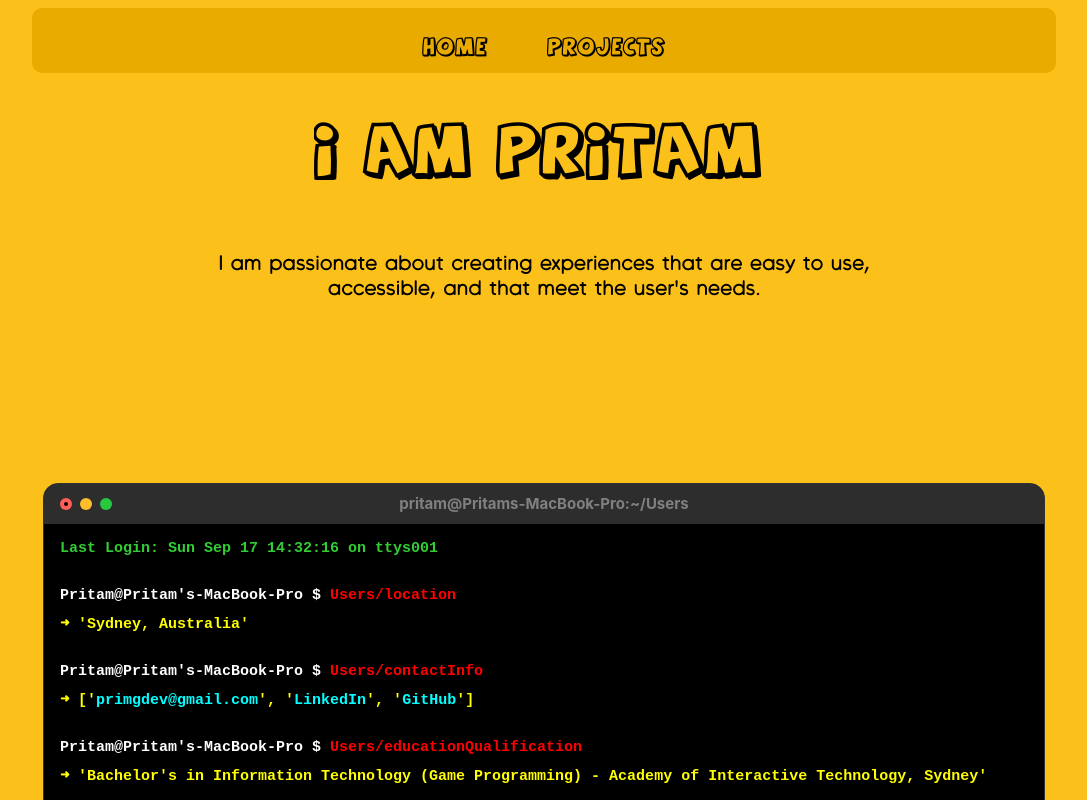
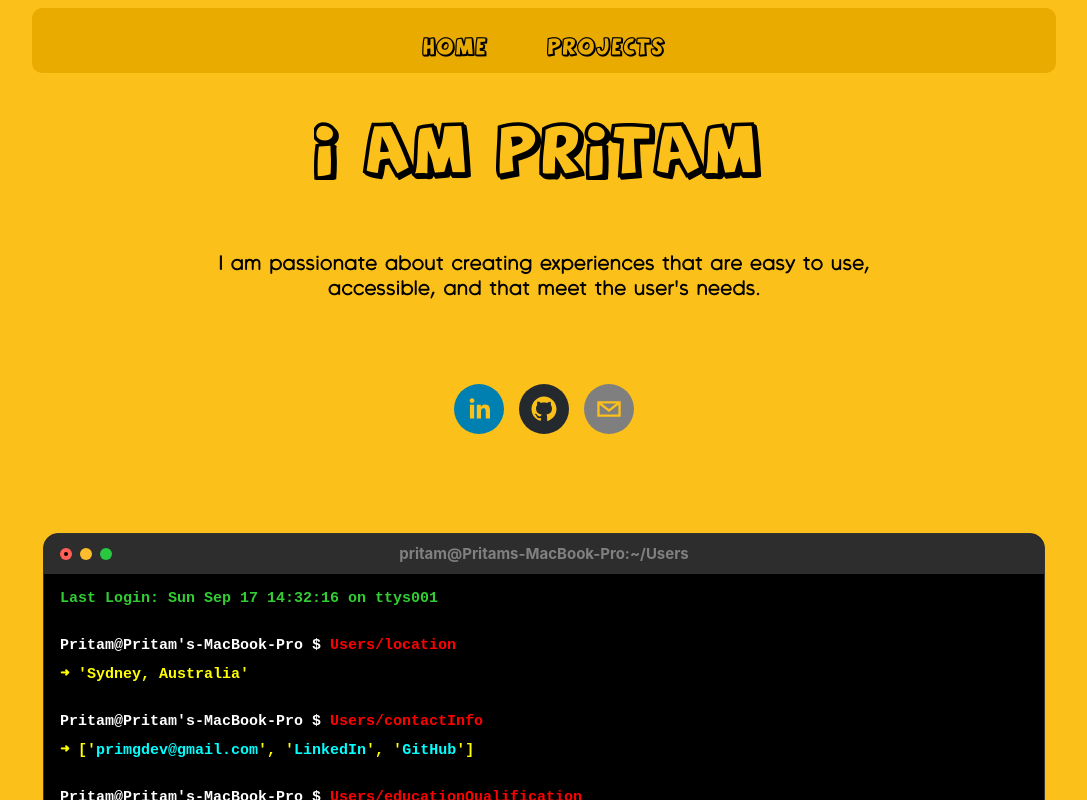
Before and after one commit to PritamMaharjan86/portfolio-react, a React (Create React App) app: page / in a window 1280 px wide. Shown: the top 800 px of the page, without its empty margins (96-1183 px from the left). Built offline with nearby package versions, Linux system fonts and the light colour scheme.

Commit message:
adding social media

```diff
--- a/package.json
+++ b/package.json
@@ -18,6 +18,7 @@
     "react-js-loader": "^0.1.3",
     "react-scripts": "5.0.1",
     "react-scroll": "^1.9.0",
+    "react-social-icons": "^6.18.0",
     "react-type-animation": "^3.2.0",
     "styled-components": "^6.1.11",
     "web-vitals": "^2.1.4"
--- a/src/App.js
+++ b/src/App.js
@@ -4,6 +4,7 @@ import { useState, useEffect } from 'react';
 import Loader from './components/loader';
 import { TypeAnimation } from 'react-type-animation';
 import { ThemeProvider, Box, Typography } from '@mui/material';
+import { SocialIcon } from 'react-social-icons'
 
 
 
@@ -61,13 +62,18 @@ function App() {
               wrapper="span"
               cursor={true}
               repeat={Infinity}
-              style={{ fontSize: '50px', display: 'inline-block', fontFamily: 'CustomFont', maxWidth: '100%'}}
+              style={{ fontSize: '50px', display: 'inline-block', fontFamily: 'CustomFont', maxWidth: '100%' }}
             />
           </h1>
 
           <p style={{ fontSize: '20px', color: 'black', fontFamily: 'textFont', width: '60%' }}> I am passionate about creating experiences that are easy to use, accessible, and that meet the user's needs.</p>
           {loading ? <Loader /> : <p></p>}
+          <div style={{ display: 'flex', gap: '15px' }}>
+            <SocialIcon url="https://www.linkedin.com/in/pritammaharjan/" />
+            <SocialIcon url="https://github.com/PritamMaharjan86/" />
+            <SocialIcon url="mailto:primgdev@gmail.com" />
 
+          </div>
         </div>
 
 
```
Also changed, not shown: 1 other file (tests, documents, lock files or other folders).
